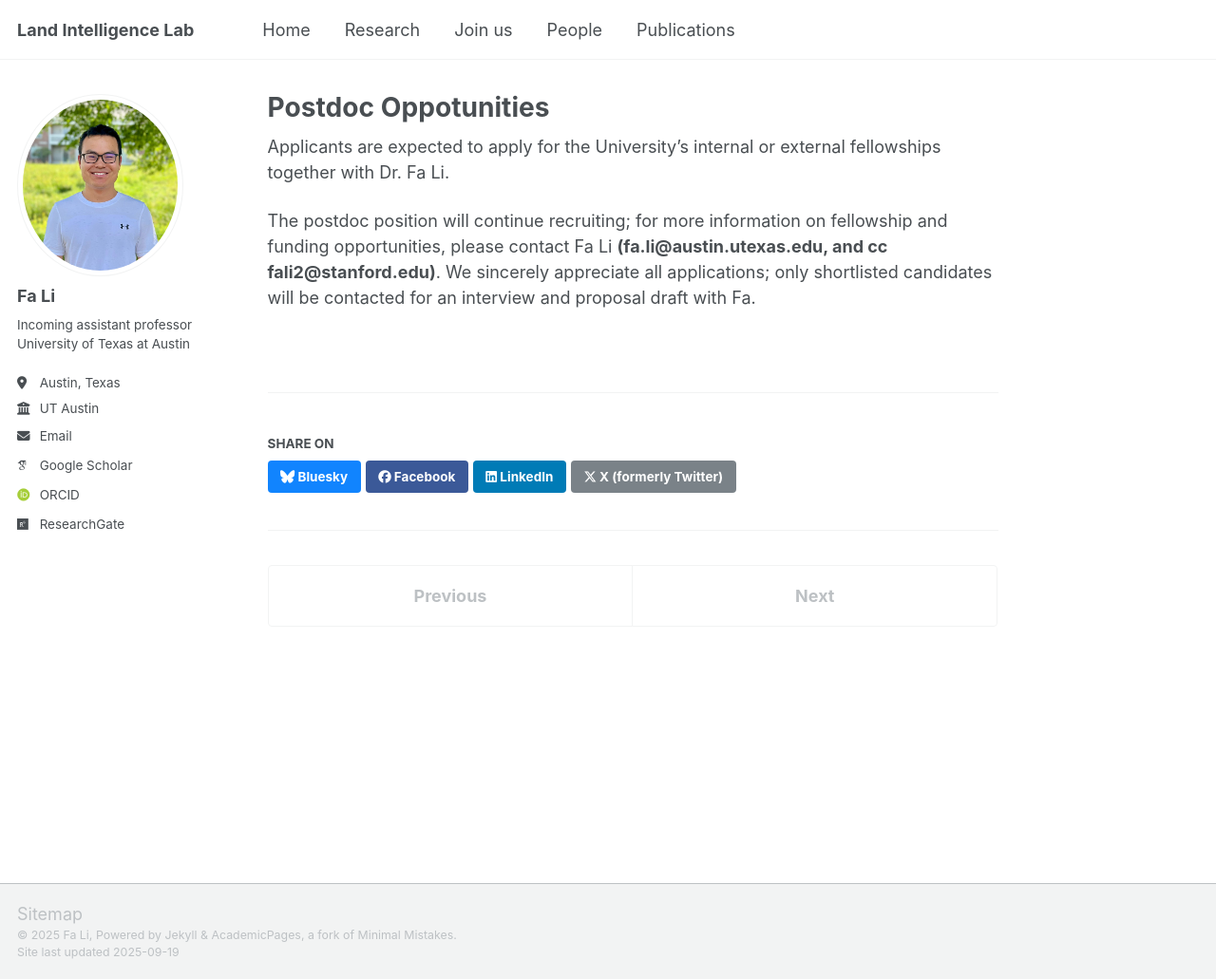
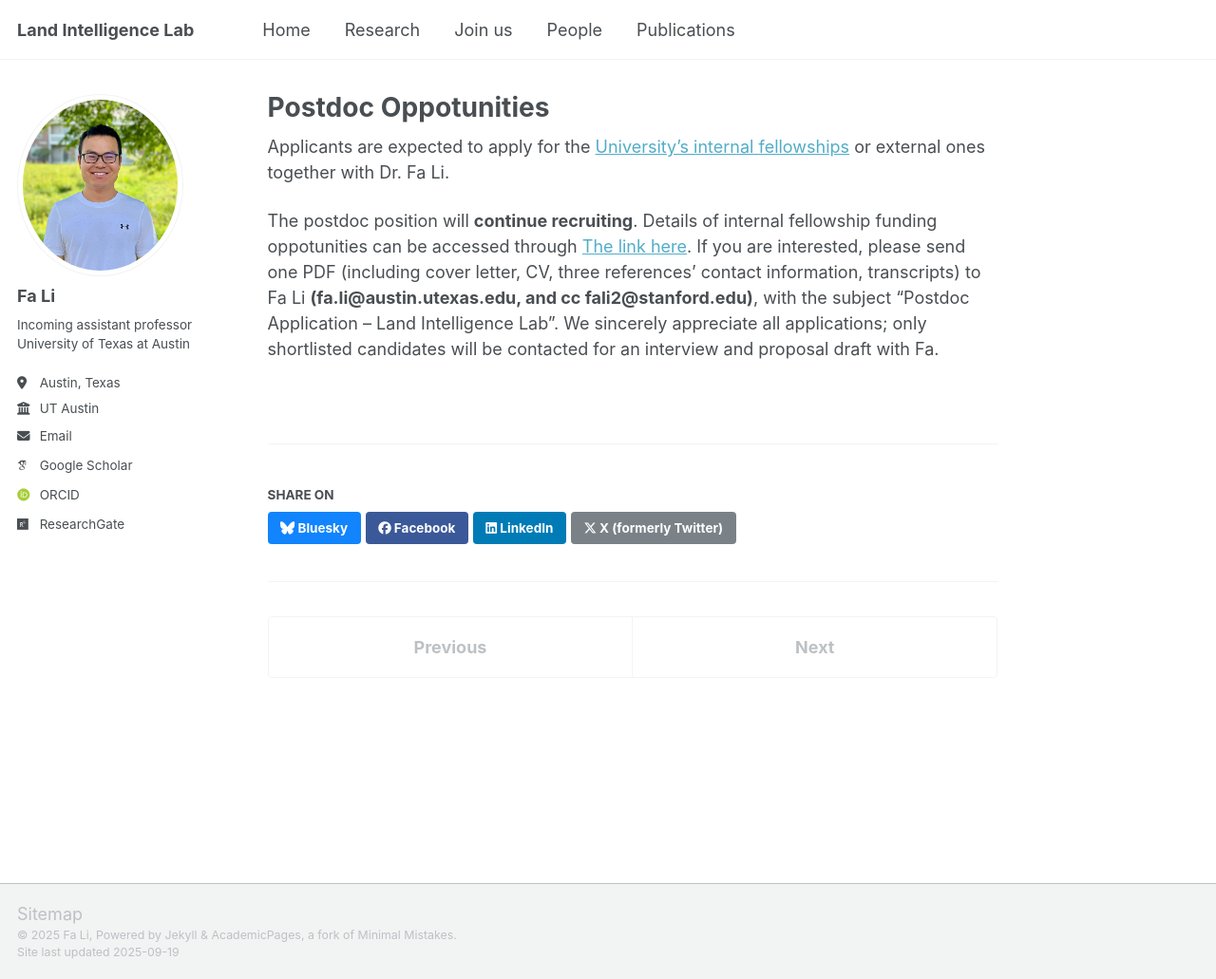
Before and after one commit to fali-lab/fali-lab.github.io, a Jekyll site: the page built from _teaching/Postdoc.md, in a window 1280 px wide and 1031 px high. Shown: the whole window at 95% size. Built offline with Jekyll 4.4.1, drawn with Linux system fonts in a browser that asks for light colours; some web fonts are replaced; a script that is not in the unit is left out.

Commit message:
Update Postdoc.md

```diff
--- a/_teaching/Postdoc.md
+++ b/_teaching/Postdoc.md
@@ -7,6 +7,6 @@ venue: ""
 date: 2014-01-01
 location: "City, Country"
 ---
-Applicants are expected to apply for the University’s internal or external fellowships together with Dr. Fa Li.
+Applicants are expected to apply for the [University’s internal fellowships](https://www.jsg.utexas.edu/people/postdoctoral-fellows-programs/unit-level-postdoctoral-fellowships/) or external ones together with Dr. Fa Li.
 
-The postdoc position will continue recruiting; for more information on fellowship and funding opportunities, please contact Fa Li **(fa.li@austin.utexas.edu, and cc fali2@stanford.edu)**. We sincerely appreciate all applications; only shortlisted candidates will be contacted for an interview and proposal draft with Fa.
+The postdoc position will **continue recruiting**. Details of internal fellowship funding oppotunities can be accessed through [The link here](https://www.jsg.utexas.edu/people/postdoctoral-fellows-programs/unit-level-postdoctoral-fellowships/). If you are interested, please send one PDF (including cover letter, CV, three references’ contact information, transcripts) to Fa Li **(fa.li@austin.utexas.edu, and cc fali2@stanford.edu)**, with the subject “Postdoc Application – Land Intelligence Lab”. We sincerely appreciate all applications; only shortlisted candidates will be contacted for an interview and proposal draft with Fa.
```
